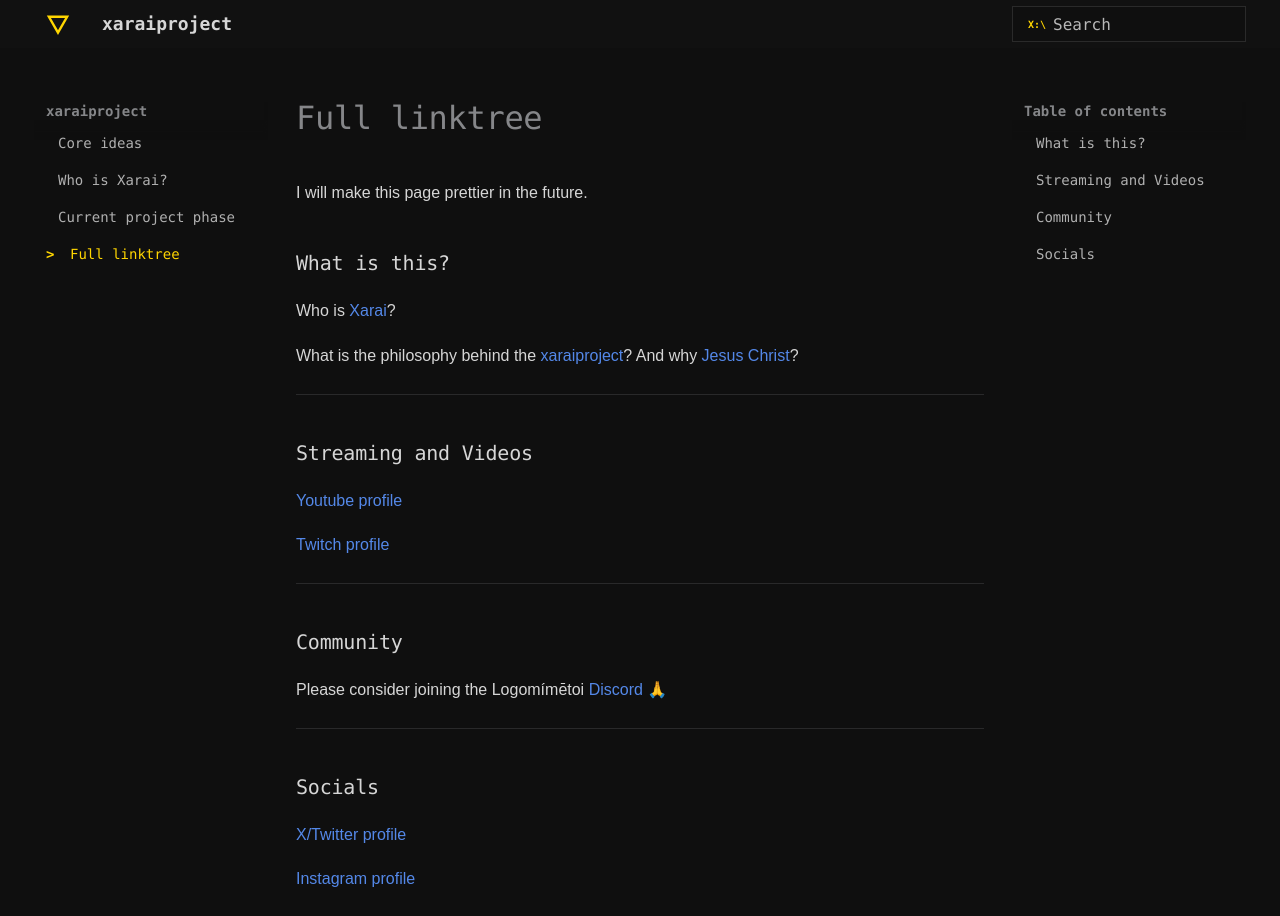
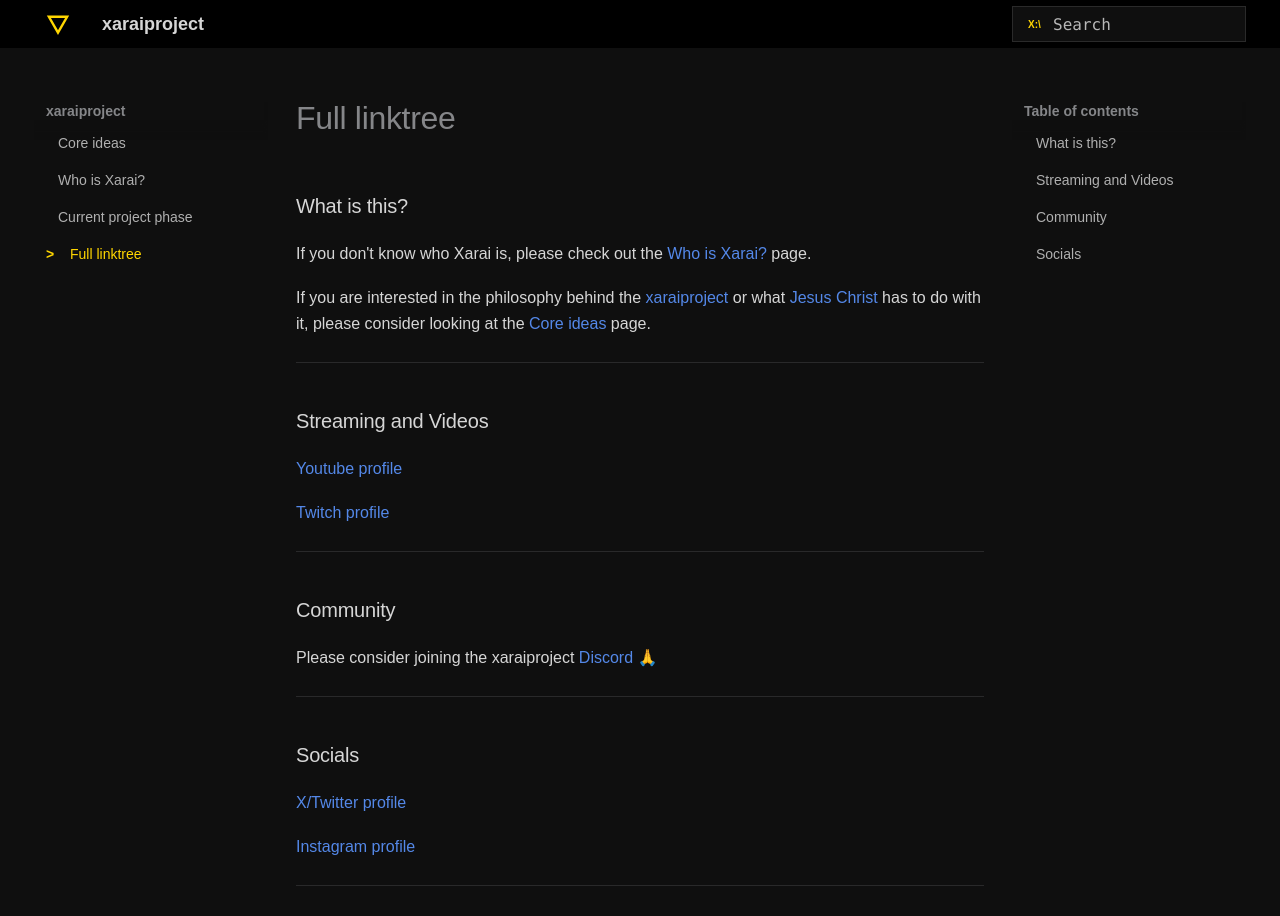
Before and after one commit to xaraiproject/xaraiproject, an MkDocs documentation site: the page built from docs/linktree.md, in a window 1280 px wide. Built offline with MkDocs 1.6.1 and Material for MkDocs 9.7.7, drawn with Linux system fonts in a browser that asks for light colours.

```diff
--- a/docs/linktree.md
+++ b/docs/linktree.md
@@ -1,25 +1,25 @@
-I will make this page prettier in the future.
+### What is this?
+If you don't know who Xarai is, please check out the [Who is Xarai?](xarai.md) page.
 
-### What is this?
-Who is [Xarai](xarai.md)?
-
-What is the philosophy behind the [xaraiproject](index.md)? And why [Jesus Christ](index.md/#tr)?
+If you are interested in the philosophy behind the [xaraiproject](index.md) or what [Jesus Christ](index.md/#tr) has to do with it, please consider looking at the [Core ideas](index.md) page.
 
 ---
 
-### Streaming and Videos
+### Streaming and Videos {#stream}
 [Youtube profile](https://www.youtube.com/@xaraiproject)
 
 [Twitch profile](https://www.twitch.tv/xaraiproject)
 
 ---
 
-### Community
-Please consider joining the Logomímētoi [Discord](https://discord.gg/34mEg3et8M) 🙏
+### Community {#com}
+Please consider joining the xaraiproject [Discord](https://discord.gg/34mEg3et8M) 🙏
 
 ---
 
-### Socials
+### Socials {#social}
 [X/Twitter profile](https://x.com/xaraiproject)
 
 [Instagram profile](https://www.instagram.com/xaraiproject/)
+
+---
--- a/docs/stylesheets/extra.css
+++ b/docs/stylesheets/extra.css
@@ -9,6 +9,11 @@
   --md-radius: 0px;
   --md-text-font: Arial, Helvetica, sans-serif;
   --md-code-font: Consolas, "Courier New", monospace;
+}
+
+.md-header, .md-tabs, .md-nav, .md-typeset h1, .md-typeset h2, .md-typeset h3 {
+  /* font-family: ui-monospace, SFMono-Regular, Menlo, Monaco, Consolas, "Liberation Mono", "Courier New", monospace !important; */
+  font-family: Arial, Helvetica, sans-serif !important;
 }
 
 /* Cards / surfaces */
@@ -32,30 +37,28 @@
 
 /* Search bar background */
 .md-search__form {
-  background-color: #0f0f0f !important;
+  background-color: #0F0F0F !important;
   border: 1px solid #2a2a2a;
 }
 
+/* Was #111111 and #0F0F0F */
+
 /* Dark topbar background */
 [data-md-color-scheme="slate"] {
-  --md-primary-fg-color: #111111;
-  --md-primary-bg-color: #111111;
+  --md-primary-fg-color: #000000;
+  --md-primary-bg-color: #000000;
 
   --md-default-fg-color: #D6D6D6;
-  --md-default-bg-color: #0f0f0f;
+  --md-default-bg-color: #0F0F0F;
 
   --md-accent-fg-color: #FFD600;
 }
 
-/* Make header text match your muted gray */
+/* Make header muted gray */
 .md-header,
 .md-header__title,
 .md-header__topic {
   color: #D6D6D6;
-}
-
-.md-header, .md-tabs, .md-nav, .md-typeset h1, .md-typeset h2, .md-typeset h3 {
-  font-family: ui-monospace, SFMono-Regular, Menlo, Monaco, Consolas, "Liberation Mono", "Courier New", monospace !important;
 }
 
 .md-nav__link {
@@ -71,7 +74,7 @@
 
 /* Bold text as signal color */
 .md-typeset strong {
-  color: #FFD600;
+  color: #fffbe8;
   font-weight: 700;
 }
 
--- a/docs/stylesheets/img.css
+++ b/docs/stylesheets/img.css
@@ -22,7 +22,7 @@
   align-items: center;
   justify-content: space-between;
   padding: 0 6px 0 8px;
-  background: #111111;
+  background: #000000;
   border-bottom: 1px solid #2a2a2a;
   user-select: none;
 }
@@ -138,7 +138,7 @@
 /* === Content: image fills the fake window === */
 .terminal-content {
   padding: 0;              /* remove padding so image hits edges */
-  background: #000000;
+  background: #0F0F0F;
   overflow: hidden; /* <- secondary clip layer */
 }
 
```
Also changed, not shown: README.md (+4 -1 lines), docs/index.md (+10 -4 lines), docs/phase.md (+7 -0 lines), docs/xarai.md (+7 -6 lines).
